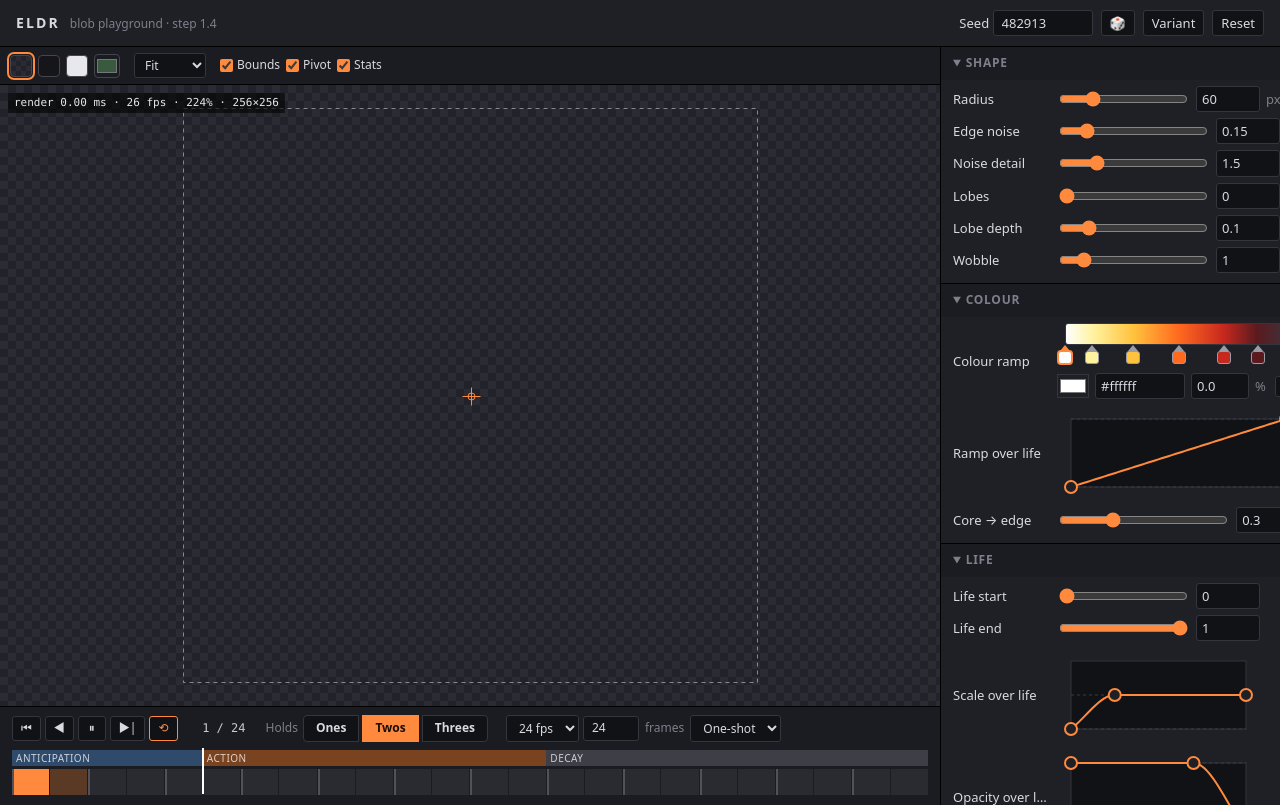
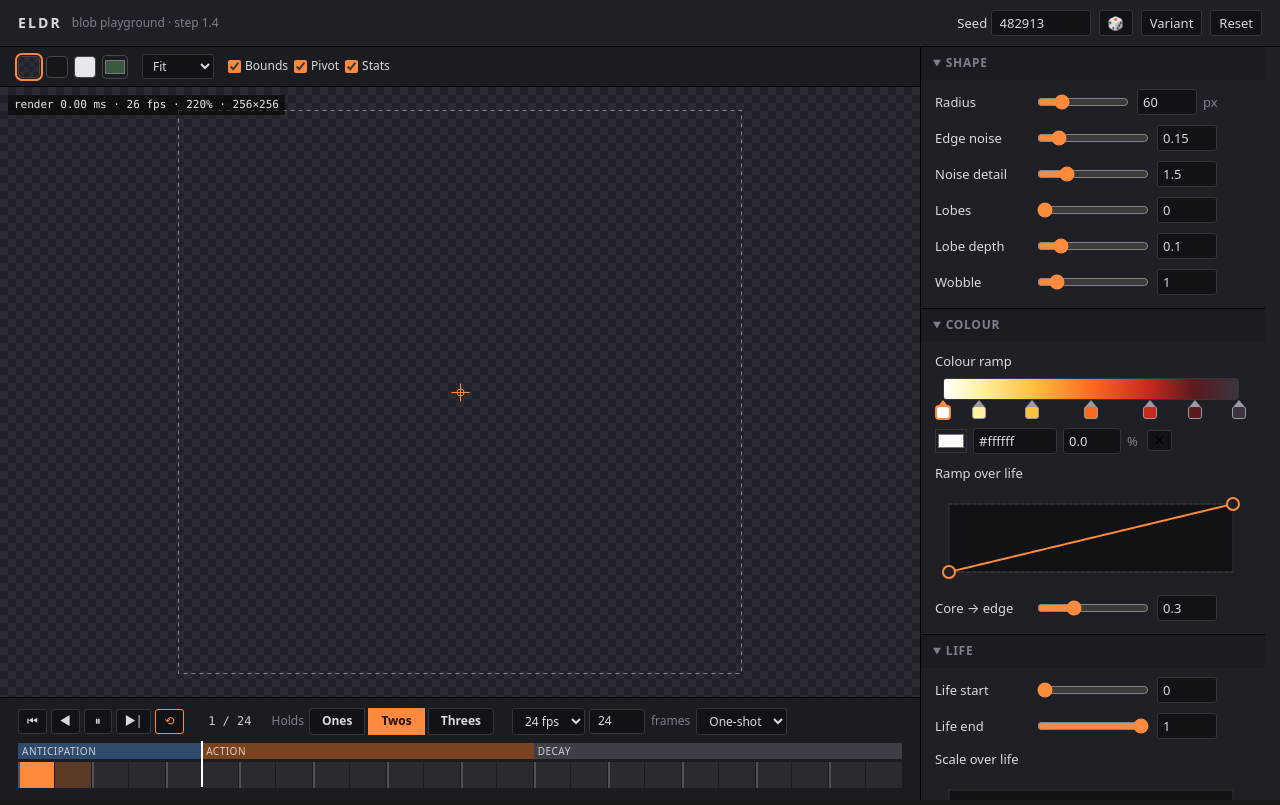
Before and after one commit to Raulito01/eldr, a website built with Vite: page test-pages/blob.html in a window 1280 px wide. Built offline with nearby package versions, Linux system fonts and the light colour scheme.

Commit message:
fix(ui): keep all controls inside panels and clear of window edges
Co-Authored-By: Claude Opus 5.5 <noreply@anthropic.com>
Claude-Session: https://claude.ai/code/session_01JWN8pEJRA5jiLQVysYaBTU

```diff
--- a/src/ui/inspector.css
+++ b/src/ui/inspector.css
@@ -22,18 +22,29 @@
   background: #1b1c21;
 }
 
+.insp {
+  /* Never wider than its panel; keep clear of the panel edges and the scrollbar. */
+  max-width: 100%;
+  overflow-x: hidden;
+}
+
 .insp-group-body {
-  padding: 6px 12px 10px;
+  padding: 8px 18px 12px 14px;
   display: grid;
-  gap: 6px;
+  gap: 8px;
 }
 
 .insp-row {
   display: grid;
-  grid-template-columns: 96px 1fr 20px;
+  /* minmax(0, 1fr): the control column may shrink, so wide controls never push past the edge. */
+  grid-template-columns: 92px minmax(0, 1fr) 22px;
   align-items: center;
   gap: 8px;
-  min-height: 26px;
+  min-height: 28px;
+}
+
+.insp-control {
+  min-width: 0;
 }
 
 .insp-label {
@@ -55,7 +66,9 @@
   color: var(--muted, #888);
   cursor: pointer;
   padding: 0;
-  font-size: 14px;
+  font-size: 16px;
+  width: 22px;
+  height: 22px;
 }
 
 .insp-row.changed .insp-reset {
@@ -64,6 +77,27 @@
 
 .insp-reset:hover {
   color: var(--text, #ddd);
+}
+
+/* Wide editors (ramp, curve): label + reset on top, the editor gets the full width below. */
+.insp-row.wide {
+  grid-template-columns: minmax(0, 1fr) 22px;
+  row-gap: 6px;
+}
+
+.insp-row.wide .insp-label {
+  grid-row: 1;
+  grid-column: 1;
+}
+
+.insp-row.wide .insp-reset {
+  grid-row: 1;
+  grid-column: 2;
+}
+
+.insp-row.wide .insp-control {
+  grid-row: 2;
+  grid-column: 1 / -1;
 }
 
 .insp input[type="number"],
@@ -84,6 +118,11 @@
   display: flex;
   align-items: center;
   gap: 6px;
+  min-width: 0;
+}
+
+.w-color-row {
+  flex-wrap: wrap;
 }
 
 .w-range {
@@ -93,7 +132,8 @@
 }
 
 .w-number {
-  width: 64px;
+  width: 60px;
+  flex-shrink: 0;
 }
 
 .w-seed {
@@ -119,7 +159,7 @@
 }
 
 .w-hex {
-  width: 90px;
+  width: 84px;
   font-family: ui-monospace, monospace;
 }
 
--- a/src/ui/inspector.js
+++ b/src/ui/inspector.js
@@ -9,6 +9,9 @@ import { sanitizeValue } from '../schema/validators.js';
 import { h, WIDGETS } from './widgets/widgets.js';
 
 /** @typedef {import('../schema/schema.js').ParamDef} ParamDef */
+
+/** Parameter types whose editor gets a full-width row below its label. */
+const WIDE_TYPES = new Set(['ramp', 'curve']);
 
 /**
  * @param {HTMLElement} container element to render into (its content is replaced)
@@ -57,7 +60,8 @@ export function buildInspector(container, schema, values, { onChange }) {
       ['↺'],
     );
     const widget = WIDGETS[def.type](def, values[def.id], emit);
-    const row = h('div', { class: 'insp-row', title: def.tooltip ?? '' }, [
+    const wide = WIDE_TYPES.has(def.type);
+    const row = h('div', { class: `insp-row${wide ? ' wide' : ''}`, title: def.tooltip ?? '' }, [
       h('span', { class: 'insp-label' }, [def.label]),
       h('div', { class: 'insp-control' }, [widget.el]),
       reset,
--- a/src/ui/shell.css
+++ b/src/ui/shell.css
@@ -16,6 +16,12 @@ html,
 body {
   margin: 0;
   height: 100%;
+}
+
+/* Page = top bar + content that fills the rest, whatever height the top bar wraps to. */
+body {
+  display: flex;
+  flex-direction: column;
   background: var(--bg);
   color: var(--text);
   font:
@@ -26,9 +32,12 @@ body {
 
 .topbar {
   display: flex;
-  align-items: baseline;
+  flex-wrap: wrap;
+  align-items: center;
   gap: 10px;
-  padding: 10px 16px;
+  padding: 10px 18px;
+  min-height: 42px;
+  box-sizing: border-box;
   background: var(--panel);
   border-bottom: 1px solid #000;
 }
@@ -49,7 +58,9 @@ body {
   align-items: center;
   justify-content: center;
   gap: 12px;
-  height: calc(100% - 42px);
+  flex: 1;
+  min-height: 0;
+  padding: 16px;
 }
 
 #viewport {
--- a/src/ui/timeline.css
+++ b/src/ui/timeline.css
@@ -2,7 +2,7 @@
 .tl {
   background: #1b1c21;
   border-top: 1px solid #000;
-  padding: 8px 12px 10px;
+  padding: 10px 18px 12px;
   font-size: 12px;
   color: var(--text, #ddd);
   user-select: none;
--- a/src/ui/viewport.css
+++ b/src/ui/viewport.css
@@ -12,7 +12,7 @@
   flex-wrap: wrap;
   gap: 14px;
   align-items: center;
-  padding: 6px 10px;
+  padding: 7px 18px;
   background: #1b1c21;
   border-bottom: 1px solid #000;
   font-size: 12px;
--- a/test-pages/blob.html
+++ b/test-pages/blob.html
@@ -11,13 +11,13 @@
     <style>
       body { overflow: hidden; }
       .topbar { gap: 16px; }
-      .topbar .tools { display: flex; gap: 8px; align-items: center; margin-left: auto; font-size: 13px; }
+      .topbar .tools { display: flex; flex-wrap: wrap; gap: 8px; align-items: center; margin-left: auto; font-size: 13px; }
       .topbar input, .topbar button { background: #111216; color: var(--text); border: 1px solid #34353d; border-radius: 3px; padding: 3px 8px; font: inherit; }
       .topbar input { width: 100px; }
-      .layout { display: grid; grid-template-columns: 1fr 340px; grid-template-rows: 1fr auto; height: calc(100% - 42px); }
+      .layout { display: grid; grid-template-columns: minmax(0, 1fr) 360px; grid-template-rows: 1fr auto; flex: 1; min-height: 0; }
       #viewport-host { min-width: 0; min-height: 0; }
-      #inspector-host { grid-row: 1 / span 2; grid-column: 2; background: #1f2026; border-left: 1px solid #000; overflow-y: auto; }
-      #timeline-host { grid-column: 1; }
+      #inspector-host { grid-row: 1 / span 2; grid-column: 2; background: #1f2026; border-left: 1px solid #000; overflow-y: auto; overflow-x: hidden; scrollbar-gutter: stable; min-width: 0; }
+      #timeline-host { grid-column: 1; min-width: 0; }
     </style>
   </head>
   <body>
```
Also changed, not shown: DECISIONS.md (+9 -0 lines), PROGRESS.md (+1 -1 lines), test-pages/inspector.html (+2 -2 lines), test-pages/timeline.html (+1 -1 lines), test-pages/viewport.html (+2 -2 lines), tests/unit/inspector.test.js (+19 -0 lines), tests/unit/widgetLayout.test.js (+12 -0 lines), CHANGELOG.md.
